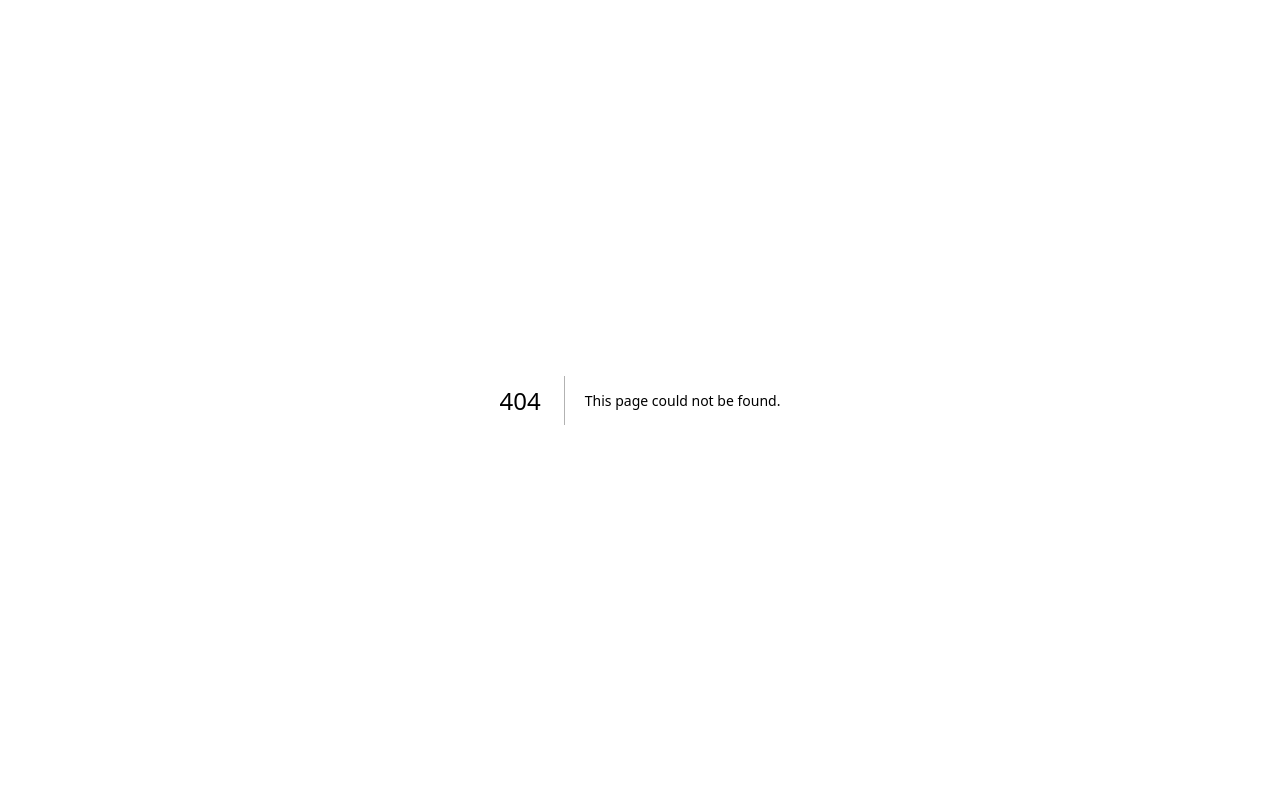
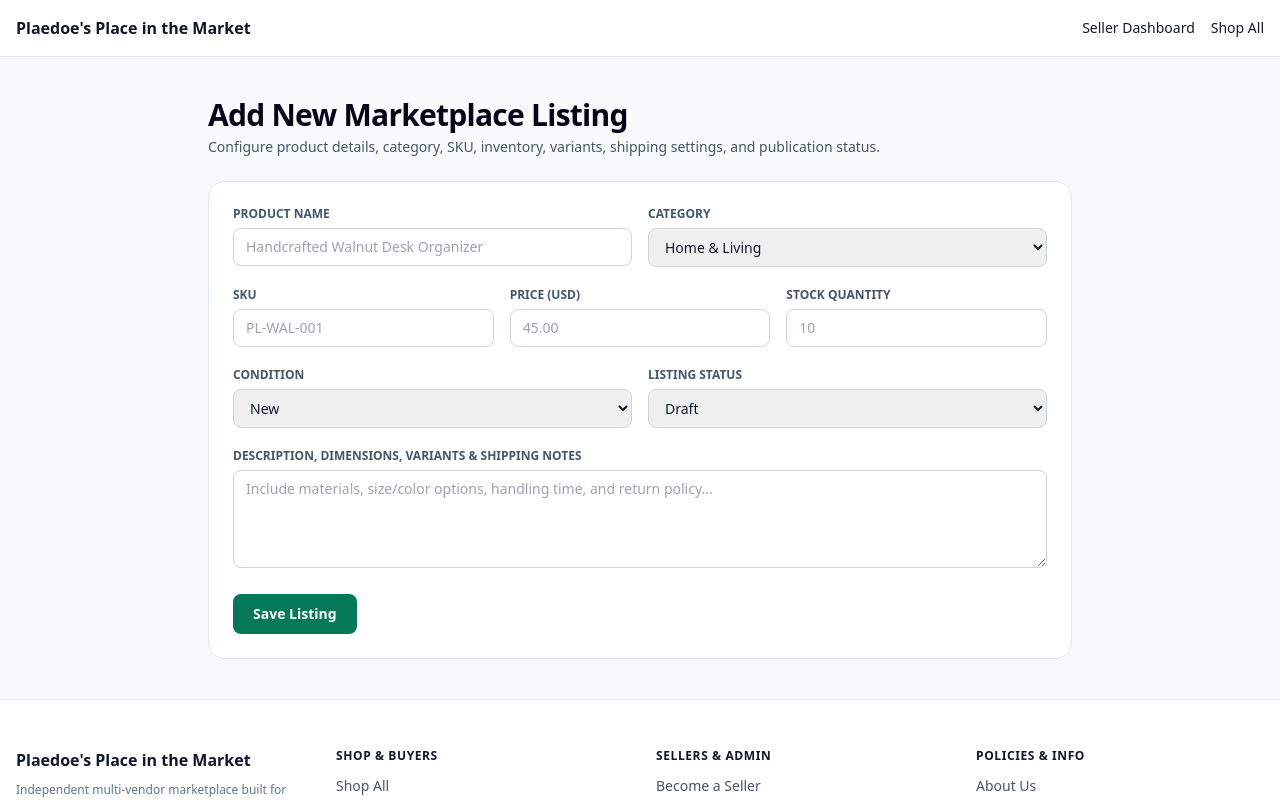
Before and after one commit to creevesunc/Plaedoes-place-in-the-marketplace-, a Next.js app: page /seller/products/new in a window 1280 px wide. Before the commit this address had no page. Shown: the top 800 px of the page. Built offline with nearby package versions, Linux system fonts and the light colour scheme.

Commit message:
Create AddProductPage for new marketplace listings

```diff
--- /dev/null
+++ b/src/app/seller/products/new/page.tsx
@@ -0,0 +1,169 @@
+import Link from "next/link";
+import { INITIAL_CATEGORIES } from "@/lib/catalog";
+import { MarketplaceFooter } from "@/components/MarketplaceFooter";
+
+export default function AddProductPage() {
+  return (
+    <div className="min-h-screen bg-slate-50 text-slate-900">
+      <header className="border-b border-slate-200 bg-white">
+        <div className="mx-auto flex max-w-7xl items-center justify-between px-4 py-4">
+          <Link href="/" className="text-base font-bold text-slate-900">
+            Plaedoe&apos;s Place in the Market
+          </Link>
+          <div className="flex items-center gap-4 text-sm font-medium">
+            <Link href="/seller/dashboard" className="hover:text-emerald-700">
+              Seller Dashboard
+            </Link>
+            <Link href="/shop" className="hover:text-emerald-700">Shop All</Link>
+          </div>
+        </div>
+      </header>
+
+      <main className="mx-auto max-w-4xl px-4 py-10 space-y-6">
+        <div>
+          <h1 className="text-3xl font-extrabold tracking-tight text-slate-950">
+            Add New Marketplace Listing
+          </h1>
+          <p className="mt-1 text-sm text-slate-600">
+            Configure product details, category, SKU, inventory, variants, shipping settings, and
+            publication status.
+          </p>
+        </div>
+
+        <form className="rounded-2xl border border-slate-200 bg-white p-6 space-y-5">
+          <div className="grid gap-4 sm:grid-cols-2">
+            <div>
+              <label className="block text-xs font-semibold uppercase text-slate-600">
+                Product Name
+              </label>
+              <input
+                type="text"
+                name="title"
+                required
+                placeholder="Handcrafted Walnut Desk Organizer"
+                className="mt-1.5 w-full rounded-lg border border-slate-300 px-3 py-2 text-sm"
+              />
+            </div>
+
+            <div>
+              <label className="block text-xs font-semibold uppercase text-slate-600">
+                Category
+              </label>
+              <select
+                name="category"
+                defaultValue="Home & Living"
+                className="mt-1.5 w-full rounded-lg border border-slate-300 px-3 py-2 text-sm"
+              >
+                {INITIAL_CATEGORIES.map((category) => (
+                  <option key={category} value={category}>
+                    {category}
+                  </option>
+                ))}
+              </select>
+            </div>
+          </div>
+
+          <div className="grid gap-4 sm:grid-cols-3">
+            <div>
+              <label className="block text-xs font-semibold uppercase text-slate-600">
+                SKU
+              </label>
+              <input
+                type="text"
+                name="sku"
+                required
+                placeholder="PL-WAL-001"
+                className="mt-1.5 w-full rounded-lg border border-slate-300 px-3 py-2 text-sm"
+              />
+            </div>
+
+            <div>
+              <label className="block text-xs font-semibold uppercase text-slate-600">
+                Price (USD)
+              </label>
+              <input
+                type="number"
+                name="priceDollars"
+                step="0.01"
+                min="0"
+                required
+                placeholder="45.00"
+                className="mt-1.5 w-full rounded-lg border border-slate-300 px-3 py-2 text-sm"
+              />
+            </div>
+
+            <div>
+              <label className="block text-xs font-semibold uppercase text-slate-600">
+                Stock Quantity
+              </label>
+              <input
+                type="number"
+                name="stockQuantity"
+                min="0"
+                required
+                placeholder="10"
+                className="mt-1.5 w-full rounded-lg border border-slate-300 px-3 py-2 text-sm"
+              />
+            </div>
+          </div>
+
+          <div className="grid gap-4 sm:grid-cols-2">
+            <div>
+              <label className="block text-xs font-semibold uppercase text-slate-600">
+                Condition
+              </label>
+              <select
+                name="condition"
+                defaultValue="NEW"
+                className="mt-1.5 w-full rounded-lg border border-slate-300 px-3 py-2 text-sm"
+              >
+                <option value="NEW">New</option>
+                <option value="LIKE_NEW">Like New</option>
+                <option value="GOOD">Good</option>
+                <option value="FAIR">Fair</option>
+                <option value="REFURBISHED">Refurbished</option>
+              </select>
+            </div>
+
+            <div>
+              <label className="block text-xs font-semibold uppercase text-slate-600">
+                Listing Status
+              </label>
+              <select
+                name="status"
+                defaultValue="DRAFT"
+                className="mt-1.5 w-full rounded-lg border border-slate-300 px-3 py-2 text-sm"
+              >
+                <option value="DRAFT">Draft</option>
+                <option value="PUBLISHED">Published</option>
+                <option value="PAUSED">Paused</option>
+              </select>
+            </div>
+          </div>
+
+          <div>
+            <label className="block text-xs font-semibold uppercase text-slate-600">
+              Description, Dimensions, Variants &amp; Shipping Notes
+            </label>
+            <textarea
+              name="description"
+              rows={4}
+              required
+              placeholder="Include materials, size/color options, handling time, and return policy..."
+              className="mt-1.5 w-full rounded-lg border border-slate-300 px-3 py-2 text-sm"
+            />
+          </div>
+
+          <button
+            type="submit"
+            className="rounded-lg bg-emerald-700 px-5 py-2.5 text-sm font-semibold text-white hover:bg-emerald-800"
+          >
+            Save Listing
+          </button>
+        </form>
+      </main>
+
+      <MarketplaceFooter />
+    </div>
+  );
+}
```
